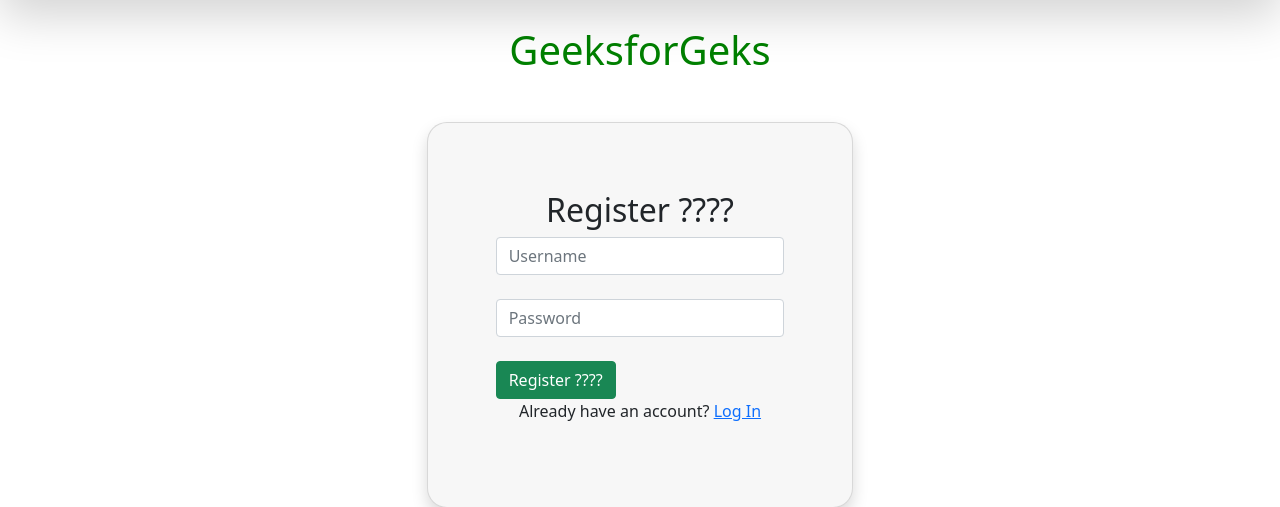
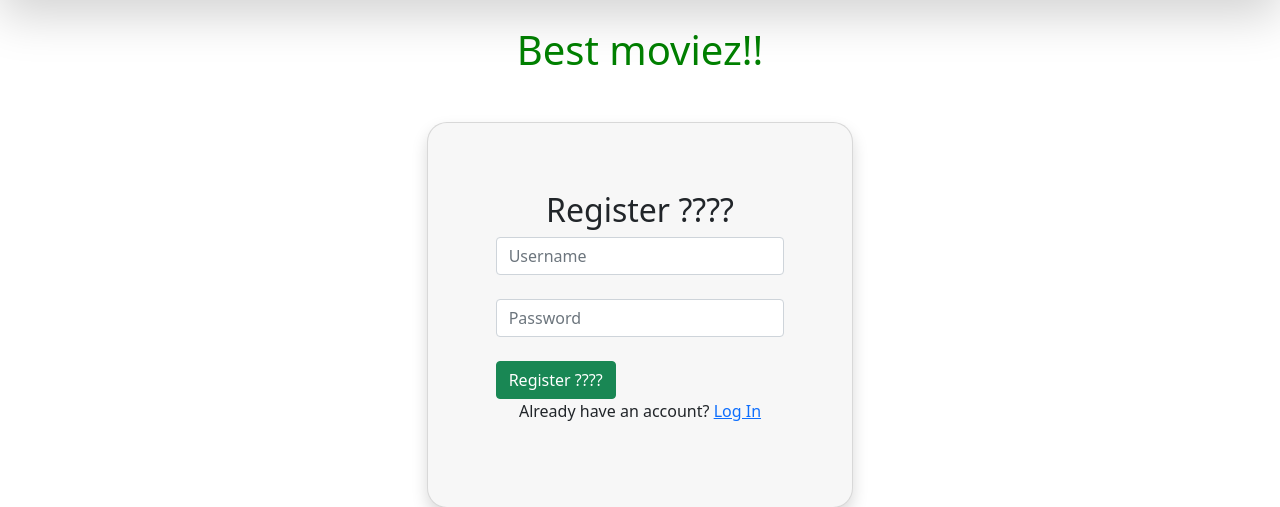
Before and after one commit to RayOgeto/movie-recommendation, a Django app: page /register/ in a window 1280 px wide. Shown: the part 72-579 px from the top of the page. Run offline with Django 5.2, Linux system fonts and the light colour scheme.

Commit message:
Update base.html

```diff
--- a/movie/core/book/templates/base.html
+++ b/movie/core/book/templates/base.html
@@ -21,7 +21,7 @@
 			</div>
 		</div>
 	</nav>
-	<h1 class="text-center" style="margin-top: 2%; color:green; font-weight:200"> GeeksforGeks</h1>
+	<h1 class="text-center" style="margin-top: 2%; color:green; font-weight:200"> Best moviez!!</h1>
 	{% block start %}{% endblock %}
 	<script src="https://cdn.jsdelivr.net/npm/bootstrap@5.0.2/dist/js/bootstrap.bundle.min.js"
 		integrity="sha384-MrcW6ZMFYlzcLA8Nl+NtUVF0sA7MsXsP1UyJoMp4YLEuNSfAP+JcXn/tWtIaxVXM"
```
